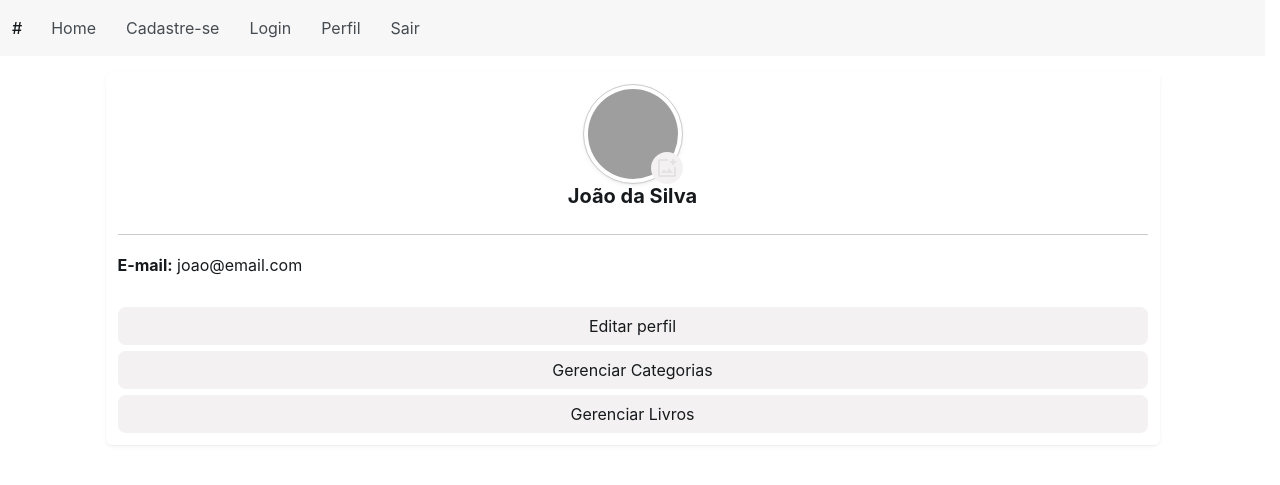
After one commit to lippekstro/bib, a PHP site: page /views/perfil.php in a window 1280 px wide. The commit adds this page. Shown: the top 485 px of the page. Run offline with PHP 8.4, Linux system fonts and the light colour scheme; grey boxes are pictures that could not be loaded.

Commit message:
avanços

```diff
--- a/templates/_cabecalho.php
+++ b/templates/_cabecalho.php
@@ -35,6 +35,12 @@
                             <li class="nav-item">
                                 <a class="nav-link" href="/bib/views/login.php">Login</a>
                             </li>
+                            <li class="nav-item">
+                                <a class="nav-link" href="/bib/views/perfil.php">Perfil</a>
+                            </li>
+                            <li class="nav-item">
+                                <a class="nav-link" href="">Sair</a>
+                            </li>
                         </ul>
                     </div>
                 </dialog>
--- a/views/login.php
+++ b/views/login.php
@@ -5,19 +5,23 @@ require_once __DIR__ . "/../templates/_cabecalho.php";
 <main class="container">
     <div class="d-flex justify-content-center">
         <form action="" method="post">
+            <div class="form-field m-5">
                 <label class="form-control form-adorn form-adorn-end">
                     <div class="form-adorn-icon" aria-hidden="true">
                         <img src="/bib/imgs/envelope.png" alt="" width="16px" height="16px">
                     </div>
                     <input type="email" class="form-ghost" placeholder="you@example.com">
                 </label>
+            </div>
 
+            <div class="form-field m-5">
                 <label class="form-control form-adorn form-adorn-end">
                     <div class="form-adorn-icon" aria-hidden="true">
                         <img src="/bib/imgs/password.png" alt="" width="16px" height="16px">
                     </div>
                     <input type="password" class="form-ghost" placeholder="********">
                 </label>
+            </div>
 
             <div class="form-field mt-5">
                 <button type="submit" class="btn">Entrar</button>
--- /dev/null
+++ b/views/perfil.php
@@ -0,0 +1,62 @@
+<?php
+require_once __DIR__ . "/../templates/_cabecalho.php";
+?>
+
+<main class="container">
+    <div class="container py-5">
+        <div class="row justify-content-center">
+            <div class="col-11 col-sm-8 col-md-6 col-lg-4">
+                <div class="card shadow-sm border-0 rounded-4">
+                    <div class="card-body p-4">
+                        <div class="text-center mb-4">
+                            <div class="position-relative d-inline-block">
+                                <img src="https://i.pravatar.cc/300" alt="Foto do usuário" class="rounded-circle img-thumbnail" width="100" height="100" style="object-fit: cover;">
+
+                                <a href="/bib/views/editar_foto.php" class="btn btn-primary btn-sm rounded-circle position-absolute bottom-0 end-0 d-flex align-items-center justify-content-center" style="width: 32px; height: 32px; cursor: pointer;" title="Editar foto">
+                                    <img src="/bib/imgs/add_photo.png" alt="">
+                                </a>
+
+                            </div>
+                            <h4 class="fw-bold mb-1">
+                                João da Silva
+                            </h4>
+                        </div>
+
+                        <hr>
+
+                        <ul class="list-group list-group-flush">
+                            <li class="list-group-item px-0 py-3">
+                                <strong>E-mail:</strong>
+                                <span class="text-secondary">
+                                    joao@email.com
+                                </span>
+                            </li>
+                        </ul>
+
+                        <div class="d-grid gap-2 mt-4">
+                            <a href="" class="btn btn-primary">
+                                Editar perfil
+                            </a>
+
+                            <a href="" class="btn btn-primary">
+                                Gerenciar Categorias
+                            </a>
+
+                            <a href="" class="btn btn-primary">
+                                Gerenciar Livros
+                            </a>
+                        </div>
+                    </div>
+                </div>
+            </div>
+        </div>
+    </div>
+</main>
+
+<footer>
+
+</footer>
+
+</body>
+
+</html>
```
Also changed, not shown: index.php (+7 -5 lines), views/detalhes.php (added, +61 -0 lines), views/editar_foto.php (added, +15 -0 lines), views/gerenciar_categorias.php (added, +16 -0 lines), views/gerenciar_livros.php (added, +16 -0 lines), imgs/add_photo.png (added). Lines whose indentation alone changed are shown as unchanged.
